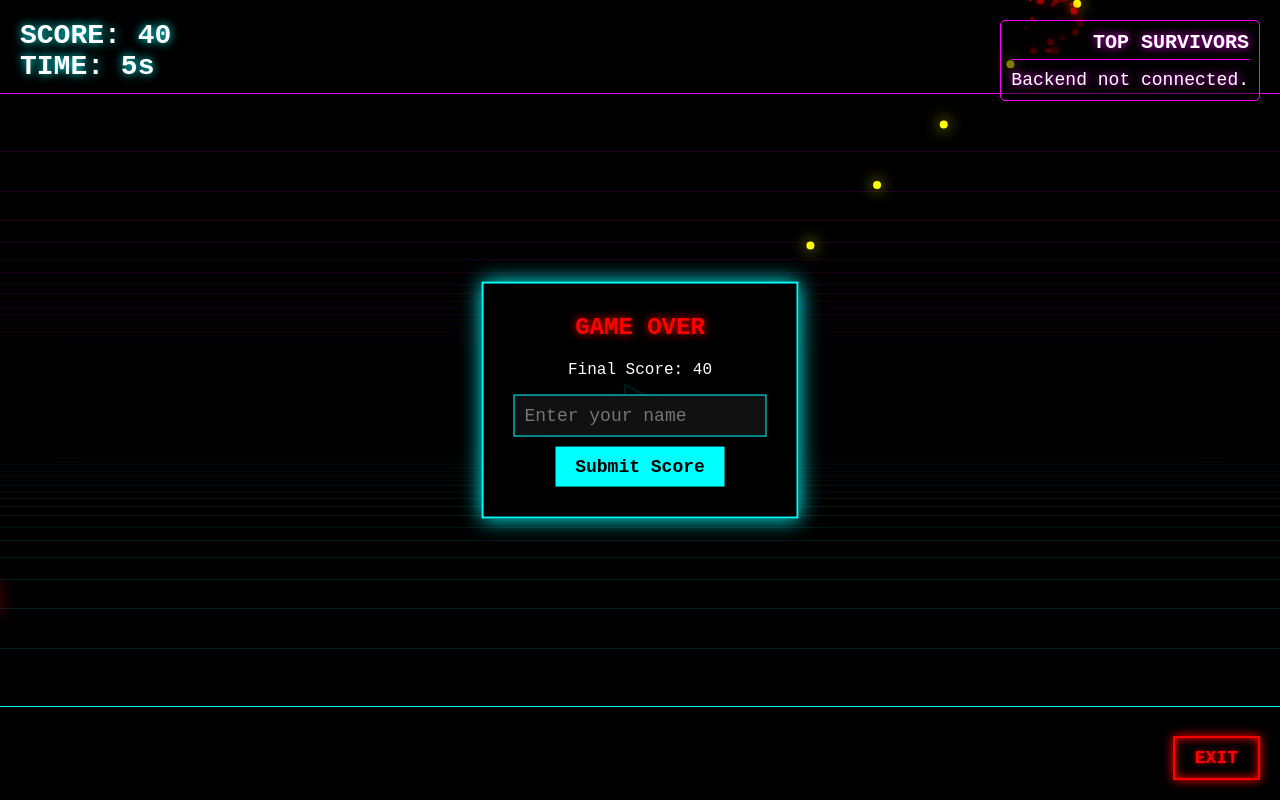
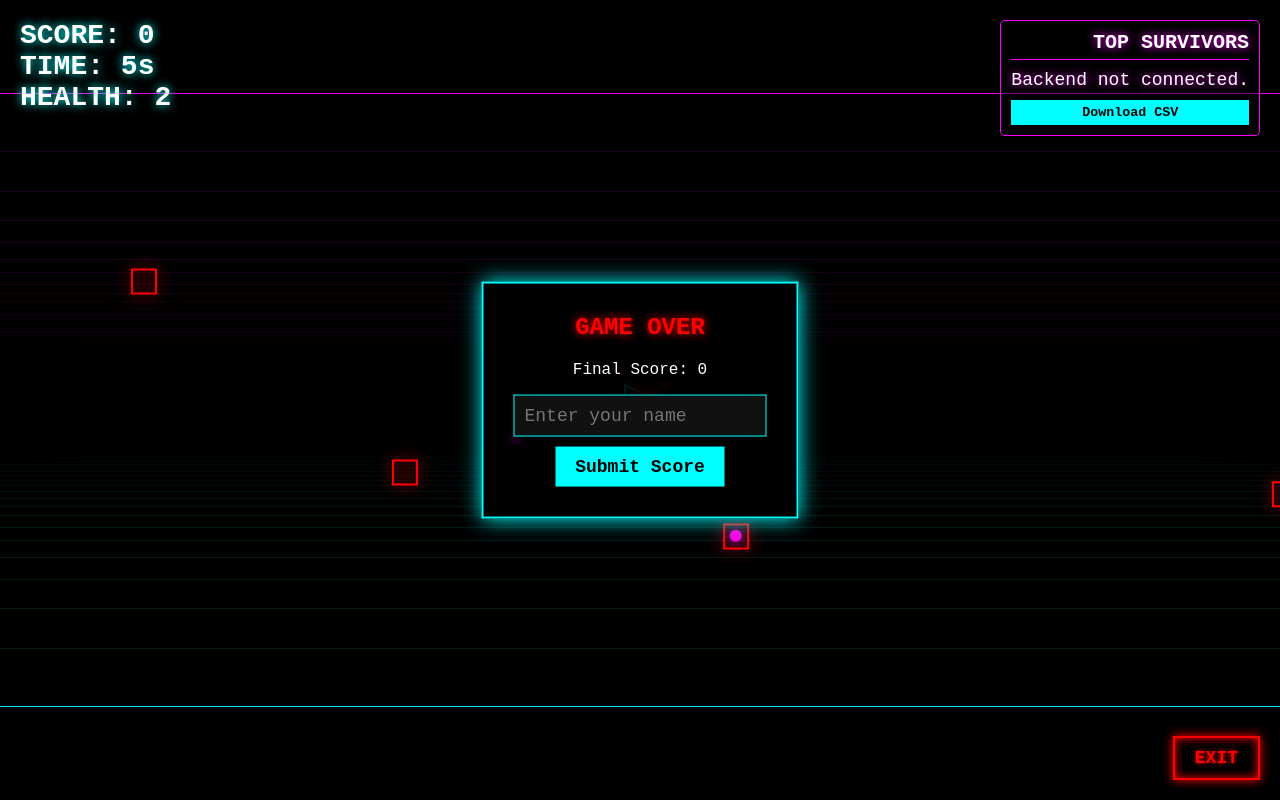
Before and after one commit to padmakruthi/neon-survivor, a plain HTML site: page templates/index.html in a window 1280 px wide. Both pictures are taken after a click on the button "EXIT". Drawn offline with nearby package versions, Linux system fonts and the light colour scheme; no server answers.

Commit message:
Update game mechanics: manual firing, health system, CSV download

```diff
--- a/templates/index.html
+++ b/templates/index.html
@@ -142,14 +142,16 @@
 
     <div id="ui">
         SCORE: <span id="score">0</span><br>
-        TIME: <span id="time">0</span>s
+        TIME: <span id="time">0</span>s<br>
+        HEALTH: <span id="health">4</span>
     </div>
 
     <button id="exitBtn">EXIT</button>
 
-    <div id="leaderboard">
+    <div id="leaderboard" style="display: none;">
         <div class="leaderboard-title">TOP SURVIVORS</div>
         <div id="leaderboardList">Loading...</div>
+        <button id="downloadCsvBtn" style="margin-top:10px; padding:5px; background:#0ff; color:#000; border:none; cursor:pointer; font-family: inherit; font-weight: bold; width: 100%;">Download CSV</button>
     </div>
 
     <!-- 2D Game Canvas -->
@@ -231,10 +233,13 @@
         resize2d();
 
         let mouse = { x: width / 2, y: height / 2 };
+        let isMouseDown = false;
         window.addEventListener('mousemove', (e) => {
             mouse.x = e.clientX;
             mouse.y = e.clientY;
         });
+        window.addEventListener('mousedown', () => isMouseDown = true);
+        window.addEventListener('mouseup', () => isMouseDown = false);
 
         // Game state variables
         let score = 0;
@@ -243,7 +248,9 @@
         let player;
         let enemies = [];
         let bullets = [];
+        let enemyBullets = [];
         let particles = [];
+        let playerHealth = 4;
         let lastTime = 0;
         let enemySpawnTimer = 0;
         let enemySpawnInterval = 1000;
@@ -307,10 +314,16 @@
                 }
                 this.size = 12;
                 this.speed = 1.5 + Math.random() * 1.5;
+                this.fireTimer = Math.random() * 2000;
             }
-            update(playerPos) {
+            update(playerPos, dt) {
                 const dir = playerPos.sub(this.pos).normalize();
                 this.pos = this.pos.add(dir.mult(this.speed));
+                this.fireTimer += dt;
+                if (this.fireTimer > 3000) {
+                    enemyBullets.push(new EnemyBullet(this.pos, playerPos));
+                    this.fireTimer = 0;
+                }
             }
             draw() {
                 ctx2d.save();
@@ -322,6 +335,31 @@
                 ctx2d.beginPath();
                 ctx2d.rect(-this.size, -this.size, this.size * 2, this.size * 2);
                 ctx2d.stroke();
+                ctx2d.restore();
+            }
+        }
+
+        class EnemyBullet {
+            constructor(pos, targetPos) {
+                this.pos = new Vector(pos.x, pos.y);
+                this.dir = targetPos.sub(this.pos).normalize();
+                this.speed = 3;
+                this.size = 6;
+                this.life = 250;
+            }
+            update() {
+                this.pos = this.pos.add(this.dir.mult(this.speed));
+                this.life--;
+            }
+            draw() {
+                ctx2d.save();
+                ctx2d.translate(this.pos.x, this.pos.y);
+                ctx2d.fillStyle = '#f0f';
+                ctx2d.shadowBlur = 15;
+                ctx2d.shadowColor = '#f0f';
+                ctx2d.beginPath();
+                ctx2d.arc(0, 0, this.size, 0, Math.PI * 2);
+                ctx2d.fill();
                 ctx2d.restore();
             }
         }
@@ -382,8 +420,11 @@
             player = new Player();
             enemies = [];
             bullets = [];
+            enemyBullets = [];
             particles = [];
             score = 0;
+            playerHealth = 4;
+            document.getElementById('health').innerText = playerHealth;
             timeSurvived = 0;
             timeSurvivedMs = 0;
             enemySpawnInterval = 1000;
@@ -392,6 +433,7 @@
             lastTime = performance.now();
             isGameOver = false;
             document.getElementById('gameOverModal').style.display = 'none';
+            document.getElementById('leaderboard').style.display = 'none';
             fetchScores();
             requestAnimationFrame(loop);
         }
@@ -406,12 +448,30 @@
             isGameOver = true;
             document.getElementById('finalScore').innerText = score;
             document.getElementById('gameOverModal').style.display = 'block';
+            document.getElementById('leaderboard').style.display = 'block';
         }
 
         document.getElementById('exitBtn').addEventListener('click', () => {
             if (!isGameOver) {
                 gameOver();
             }
+        });
+
+        document.getElementById('downloadCsvBtn').addEventListener('click', () => {
+            fetch('/api/scores')
+                .then(res => res.json())
+                .then(data => {
+                    let csv = 'Rank,Name,Score\n';
+                    data.forEach((row, i) => {
+                        csv += `${i+1},${row.name},${row.score}\n`;
+                    });
+                    const blob = new Blob([csv], { type: 'text/csv' });
+                    const url = window.URL.createObjectURL(blob);
+                    const a = document.createElement('a');
+                    a.setAttribute('href', url);
+                    a.setAttribute('download', 'leaderboard.csv');
+                    a.click();
+                });
         });
 
         document.getElementById('submitScore').addEventListener('click', () => {
@@ -471,21 +531,9 @@
             }
 
             fireTimer += dt;
-            if (fireTimer > fireInterval && enemies.length > 0) {
-                let nearest = null;
-                let minDist = Infinity;
-                for (const enemy of enemies) {
-                    const dist = player.pos.dist(enemy.pos);
-                    if (dist < minDist) {
-                        minDist = dist;
-                        nearest = enemy;
-                    }
-                }
-
-                if (nearest) {
-                    bullets.push(new Bullet(player.pos, nearest.pos));
-                    fireTimer = 0;
-                }
+            if (isMouseDown && fireTimer > fireInterval) {
+                bullets.push(new Bullet(player.pos, new Vector(mouse.x, mouse.y)));
+                fireTimer = 0;
             }
 
             for (let i = bullets.length - 1; i >= 0; i--) {
@@ -515,14 +563,43 @@
                 }
             }
 
+            for (let i = enemyBullets.length - 1; i >= 0; i--) {
+                let eb = enemyBullets[i];
+                eb.update();
+                eb.draw();
+
+                if (eb.life <= 0 || eb.pos.x < 0 || eb.pos.x > width || eb.pos.y < 0 || eb.pos.y > height) {
+                    enemyBullets.splice(i, 1);
+                    continue;
+                }
+
+                if (eb.pos.dist(player.pos) < eb.size + player.size - 5) {
+                    createExplosion(player.pos.x, player.pos.y);
+                    playerHealth--;
+                    document.getElementById('health').innerText = playerHealth;
+                    enemyBullets.splice(i, 1);
+                    if (playerHealth <= 0) {
+                        gameOver();
+                        return;
+                    }
+                }
+            }
+
             for (let i = enemies.length - 1; i >= 0; i--) {
                 let e = enemies[i];
-                e.update(player.pos);
+                e.update(player.pos, dt);
                 e.draw();
 
-                if (e.pos.dist(player.pos) < e.size + player.size - 5) {
-                    gameOver();
-                    return;
+                if (!e.hitPlayer && e.pos.dist(player.pos) < e.size + player.size - 5) {
+                    e.hitPlayer = true;
+                    createExplosion(player.pos.x, player.pos.y);
+                    playerHealth--;
+                    document.getElementById('health').innerText = playerHealth;
+                    enemies.splice(i, 1);
+                    if (playerHealth <= 0) {
+                        gameOver();
+                        return;
+                    }
                 }
             }
 
```
